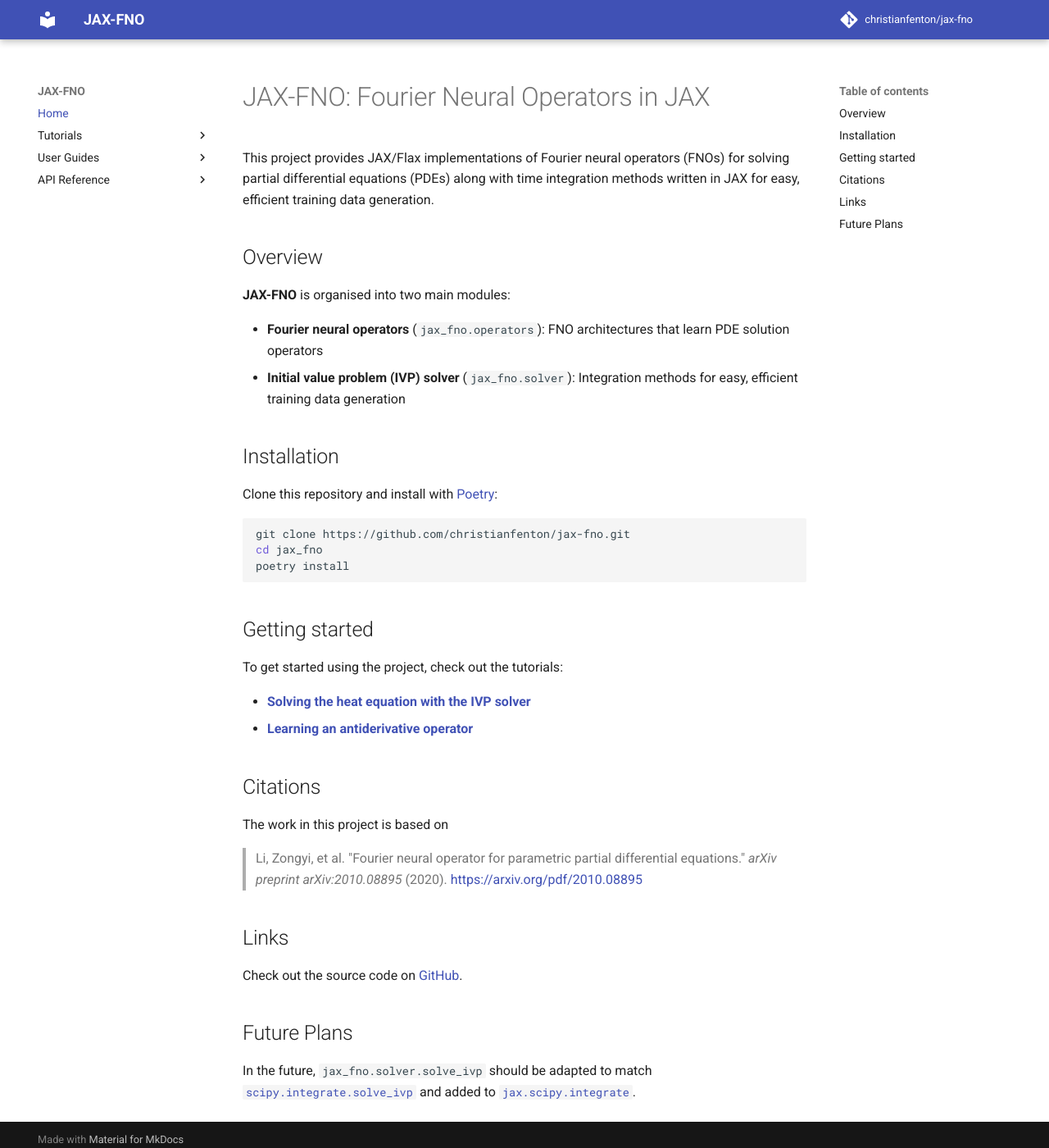
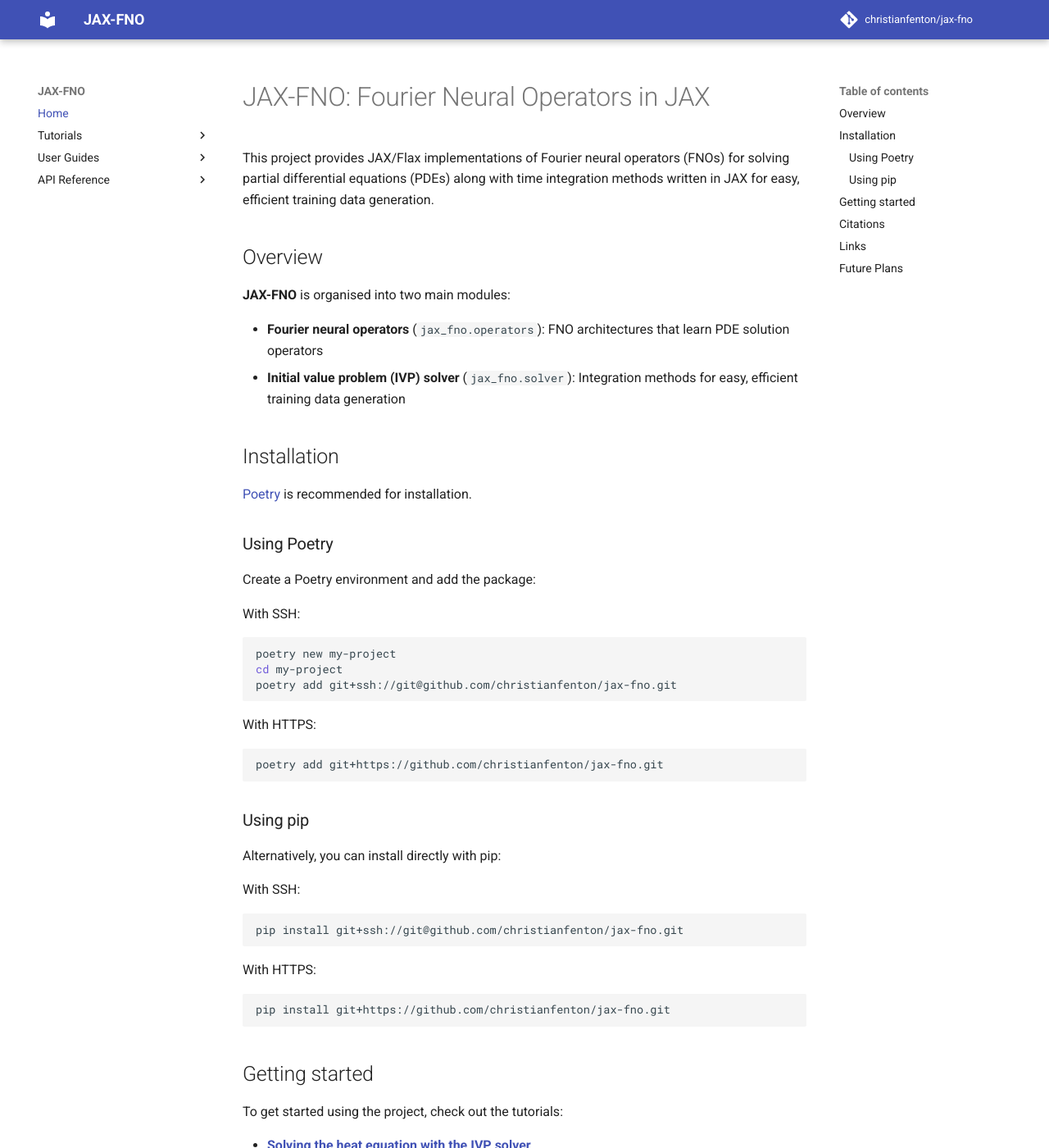
Before and after one commit to christianfenton/jax-fno, an MkDocs documentation site: the page built from docs/index.md, in a window 1280 px wide and 1400 px high. Shown: the whole window at 82% size. Built offline with MkDocs 1.6.1 and Material for MkDocs 9.7.7, drawn with Linux system fonts in a browser that asks for light colours; comment, search, counter and statistics services are not loaded.

Commit message:
Updated installation instructions in README.md and docs

````diff
--- a/docs/index.md
+++ b/docs/index.md
@@ -15,13 +15,36 @@ integration methods written in JAX for easy, efficient training data generation.
 
 ## Installation
 
-Clone this repository and install with
-[Poetry](https://python-poetry.org/docs/):
+[Poetry](https://python-poetry.org/docs/) is recommended for installation.
 
+### Using Poetry
+
+Create a Poetry environment and add the package:
+
+With SSH:
 ```bash
-git clone https://github.com/christianfenton/jax-fno.git
-cd jax_fno
-poetry install
+poetry new my-project
+cd my-project
+poetry add git+ssh://git@github.com/christianfenton/jax-fno.git
+```
+
+With HTTPS:
+```bash
+poetry add git+https://github.com/christianfenton/jax-fno.git
+```
+
+### Using pip
+
+Alternatively, you can install directly with pip:
+
+With SSH:
+```bash
+pip install git+ssh://git@github.com/christianfenton/jax-fno.git
+```
+
+With HTTPS:
+```bash
+pip install git+https://github.com/christianfenton/jax-fno.git
 ```
 
 ## Getting started
````
Also changed, not shown: README.md (+28 -5 lines).
